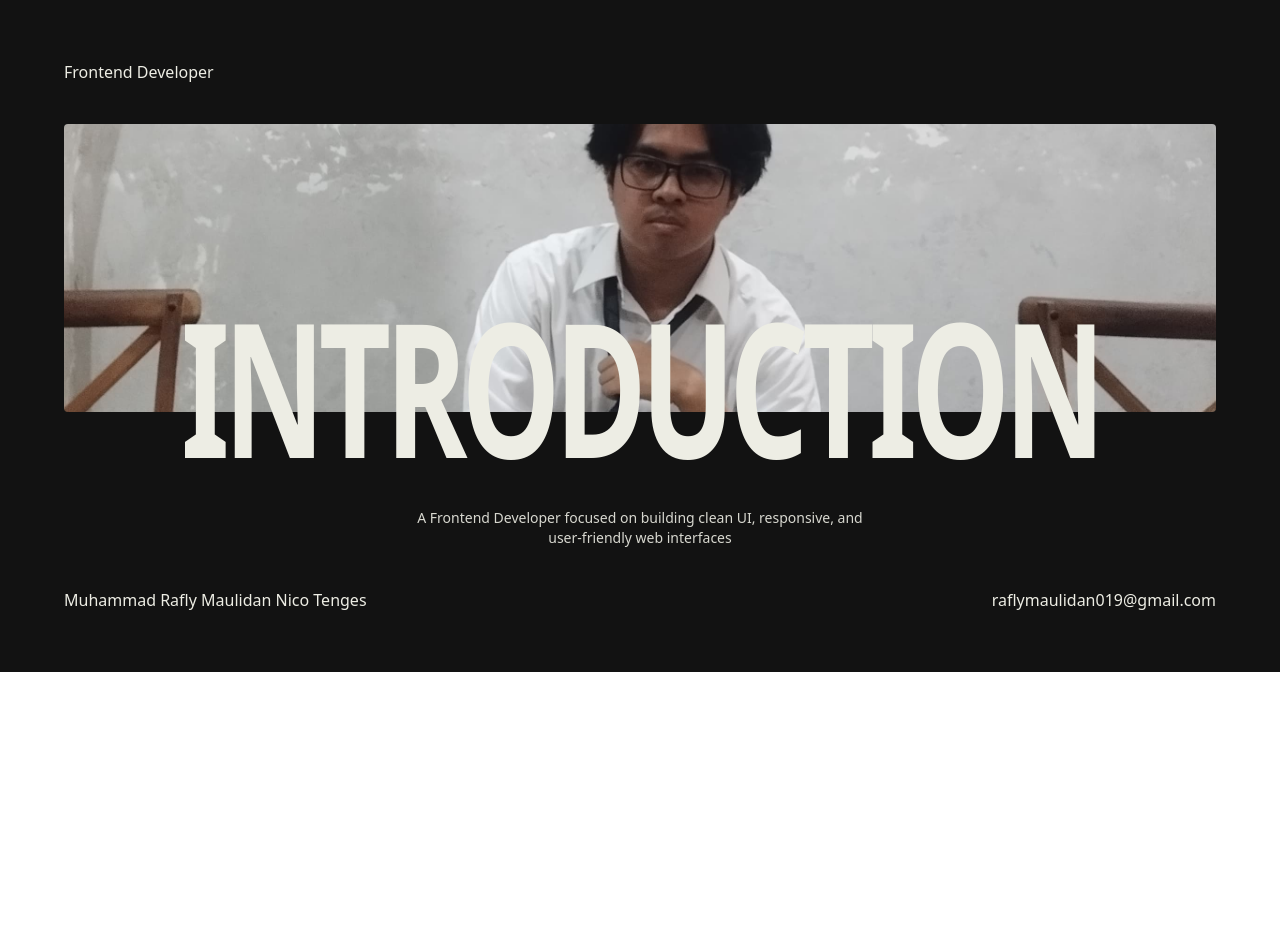
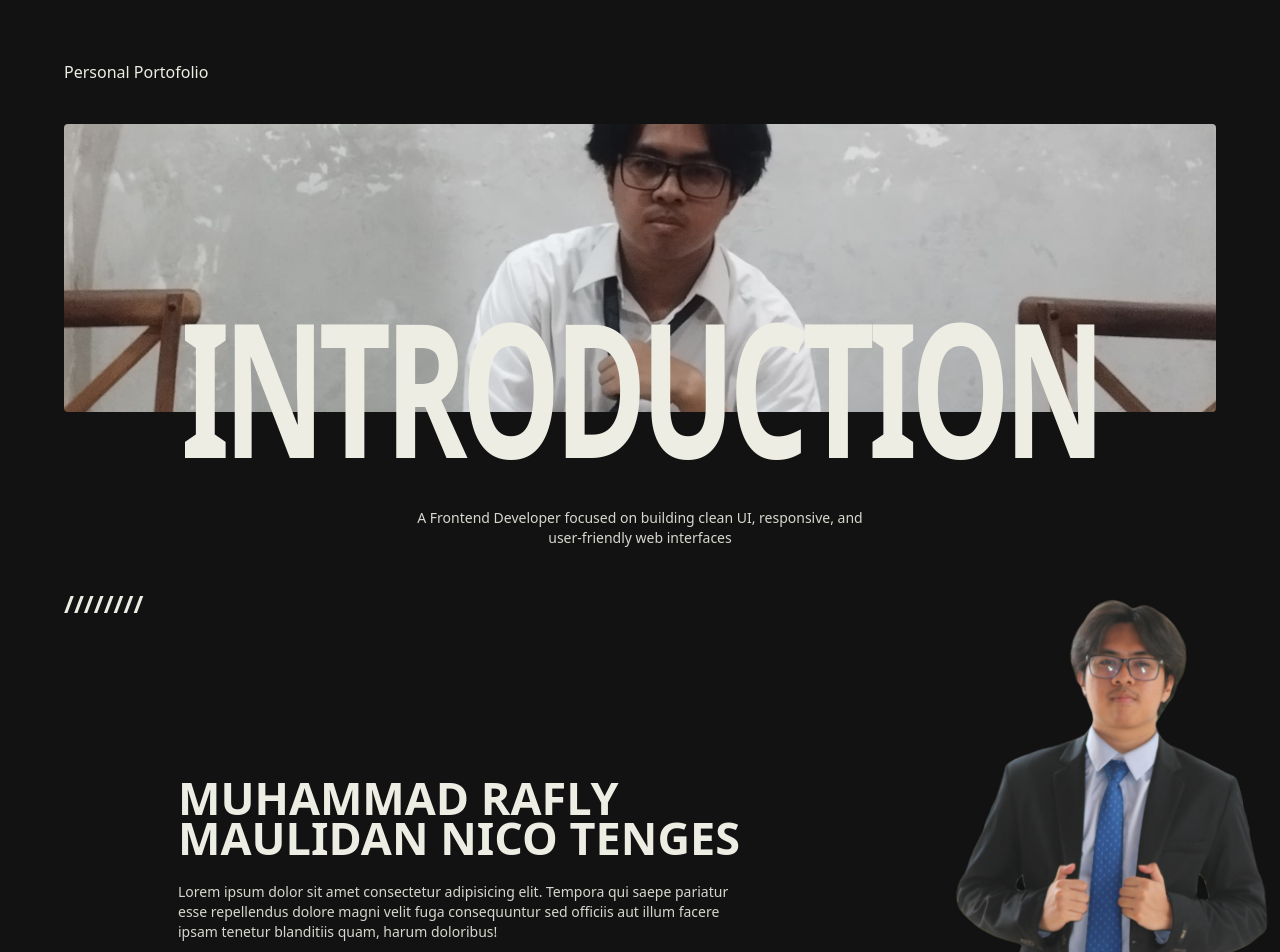
Before and after one commit to seeyouridan/porto-project, a React (Vite) app: page / in a window 1280 px wide. Shown: the top 952 px of the page. Before the commit the page ends 800 px from the top, so only its background shows below. Built offline with nearby package versions, Linux system fonts and the light colour scheme.

Commit message:
Header bawah

```diff
--- a/src/App.jsx
+++ b/src/App.jsx
@@ -5,11 +5,10 @@ function App() {
 		<>
 			<nav></nav>
 
-			<header>
-				<div className="container bg-[#121212] text-[#edede4] m-auto max-w-full pt-5 pb-5">
+			<header className="bg-[#121212] text-[#edede4]">
+				<div className="container m-auto max-w-full pt-5 pb-5">
 					<div className="grid grid-cols-2 gap-4 py-10 px-16">
-						<div className="col-start-1 col-end-3">Frontend Developer</div>
-						<div className="col-span-2 col-end-7 text-right"></div>
+						<div className="col-start-1 col-end-3">Personal Portofolio</div>
 					</div>
 
 					<div className="flex flex-col items-center gap-4">
@@ -35,12 +34,33 @@ function App() {
 						</div>
 					</div>
 
-					<div className="grid grid-cols-2 gap-4 py-10 px-16">
+					<div className="grid grid-cols-2 gap-4 pt-10 px-16">
 						<div className="col-start-1 col-end-3">
-							Muhammad Rafly Maulidan Nico Tenges
+							<span className="font-bold text-2xl">////////</span>
 						</div>
-						<div className="col-span-2 col-end-7 text-right">
-							raflymaulidan019@gmail.com
+					</div>
+				</div>
+
+				<div className="content -mt-25">
+					<div className="grid grid-cols-4 gap-4 ">
+						<div className="col-start-1 col-end-4 text-left align-middle items-center object-center m-auto max-w-xl pt-20">
+							<h2 className="text-[45px] font-bold text-base/10">
+								MUHAMMAD RAFLY MAULIDAN NICO TENGES
+							</h2>
+							<br />
+							<p className="text-sm opacity-90">
+								Lorem ipsum dolor sit amet consectetur adipisicing elit. Tempora
+								qui saepe pariatur esse repellendus dolore magni velit fuga
+								consequuntur sed officiis aut illum facere ipsam tenetur
+								blanditiis quam, harum doloribus!
+							</p>
+						</div>
+						<div className="col-span-3 col-end-7 text-right">
+							<img
+								src="src/assets/img/image-me.png"
+								className="h-140"
+								alt="image-me"
+							/>
 						</div>
 					</div>
 				</div>
```
Also changed, not shown: src/assets/img/image-me.png (added).
